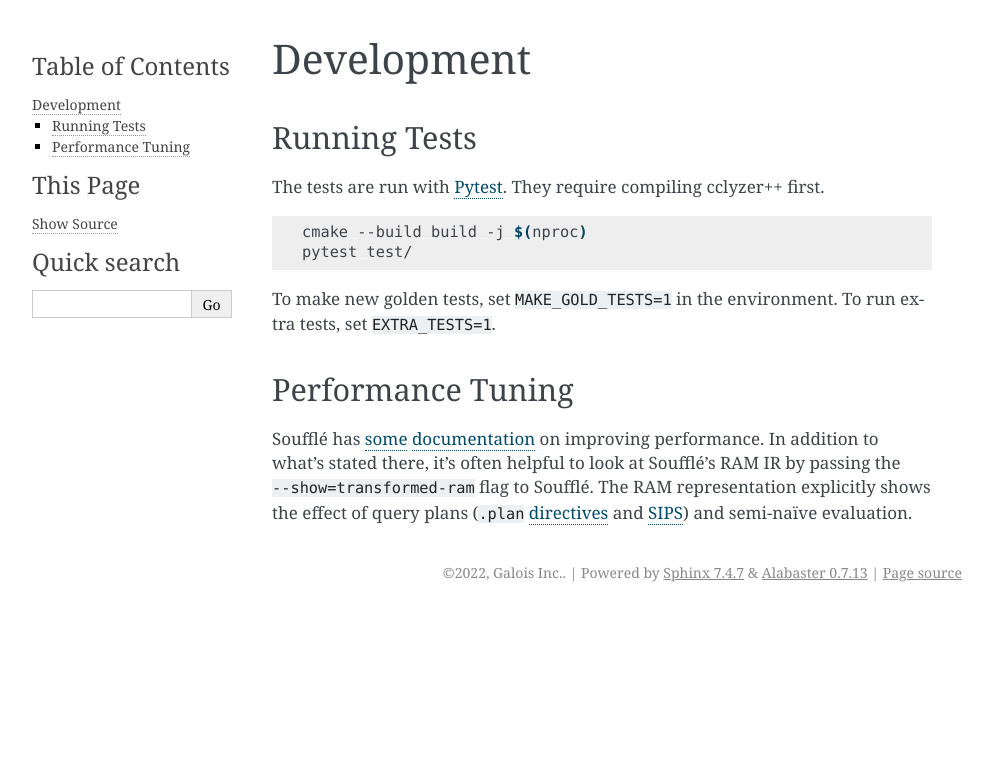
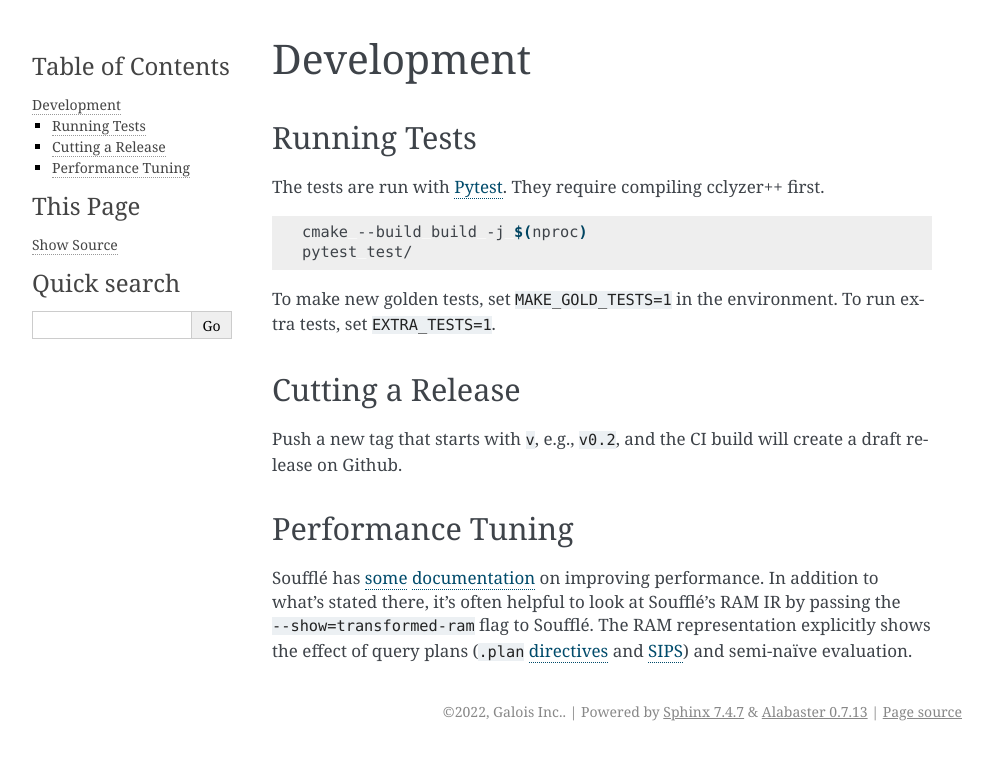
Before and after one commit to GaloisInc/cclyzerpp, a Sphinx documentation site: the page built from doc/dev.rst, in a window 1280 px wide. Shown: the top 760 px of the page, without its empty margins (148-1141 px from the left). Built offline with Sphinx 7.4.7, drawn with Linux system fonts in a browser that asks for light colours.

Commit message:
ci: Create releases for tags

```diff
--- a/doc/dev.rst
+++ b/doc/dev.rst
@@ -14,6 +14,12 @@ The tests are run with `Pytest`_. They require compiling cclyzer++ first.
 To make new golden tests, set ``MAKE_GOLD_TESTS=1`` in the environment. To run
 extra tests, set ``EXTRA_TESTS=1``.
 
+Cutting a Release
+*****************
+
+Push a new tag that starts with ``v``, e.g., ``v0.2``, and the CI build will
+create a draft release on Github.
+
 Performance Tuning
 ******************
 
--- a/doc/index.rst
+++ b/doc/index.rst
@@ -45,6 +45,7 @@ Table of Contents
    build
    design
    dev
+   docker
    implementation
    legal
    overview
```
Also changed, not shown: doc/changelog.rst (added, +7 -0 lines), 1 other file.
